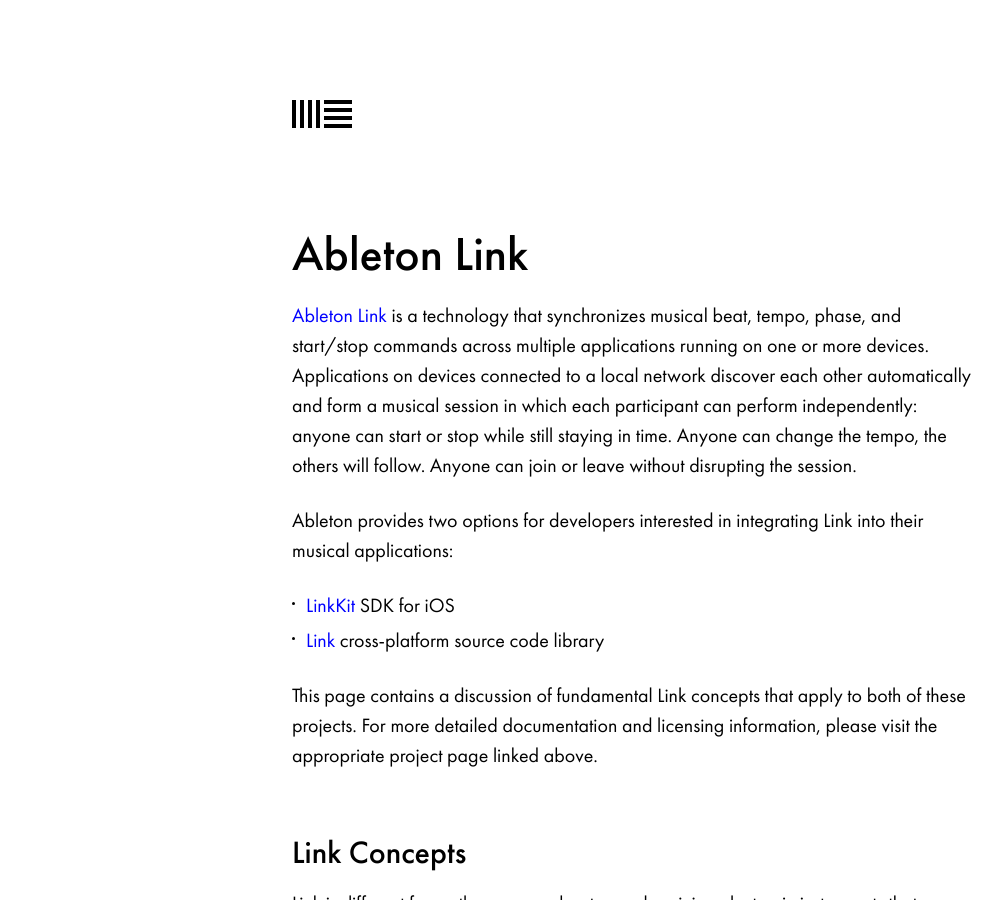
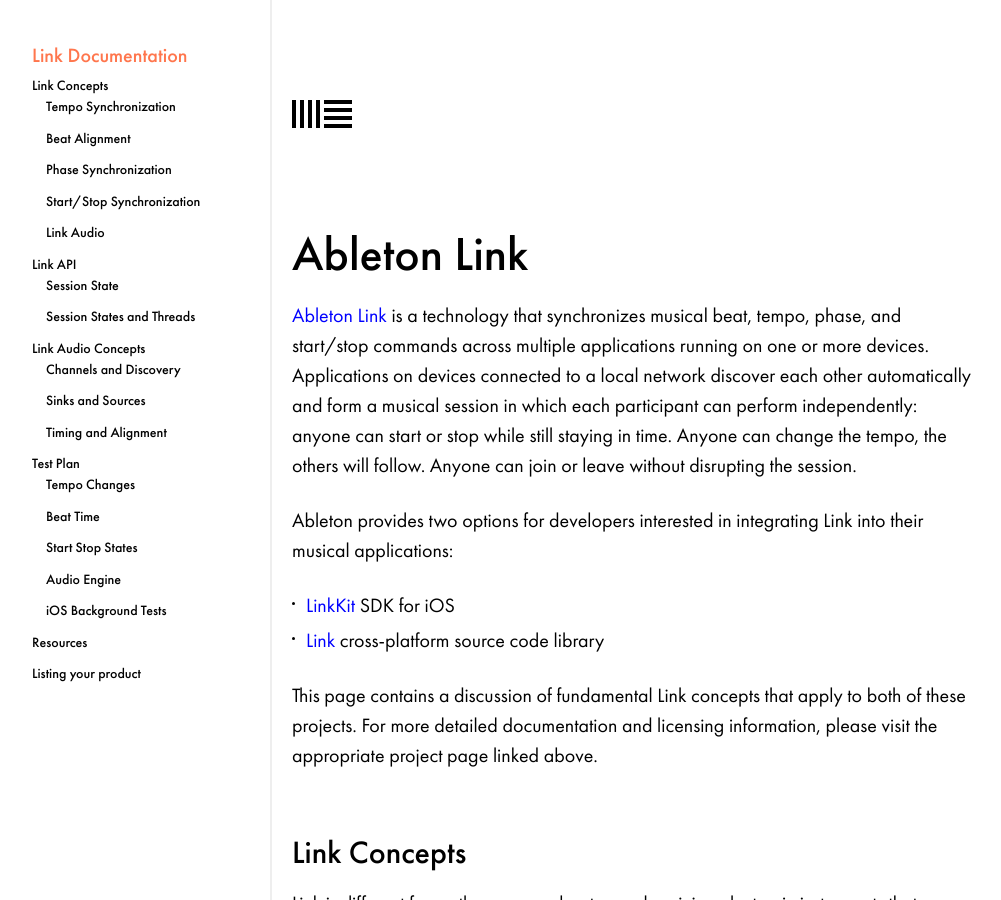
Before and after one commit to Ableton/ableton.github.io, a Jekyll site: the page built from link/index.md, in a window 1280 px wide and 900 px high. Shown: the whole window, without its empty margins (8-1009 px from the left). Built offline with Jekyll 4.4.1, drawn with Linux system fonts in a browser that asks for light colours.

Commit message:
Add TOC to Link documentation

```diff
--- /dev/null
+++ b/_includes/link/toc.html
@@ -0,0 +1,53 @@
+<input type="checkbox" class="toc__trigger" name="toc__trigger" id="toc__trigger">
+<label class="toc__trigger-label" for="toc__trigger">
+  Menu
+  <svg class="toc__trigger-label__icon is-down" width="7px" height="5px" viewBox="0 0 7 5" version="1.1" xmlns="http://www.w3.org/2000/svg" xmlns:xlink="http://www.w3.org/1999/xlink">
+    <g>
+      <path d="M0,0 L3.5,5 L7,0 L0,0 Z"></path>
+    </g>
+  </svg>
+  <svg class="toc__trigger-label__icon is-up" width="7px" height="5px" viewBox="0 0 7 5" version="1.1" xmlns="http://www.w3.org/2000/svg" xmlns:xlink="http://www.w3.org/1999/xlink">
+    <g>
+      <path d="M-4.4408921e-16,4.4408921e-16 L3.5,5 L7,4.4408921e-16 L-4.4408921e-16,4.4408921e-16 Z" transform="translate(3.500000, 2.500000) rotate(-180.000000) translate(-3.500000, -2.500000)"></path>
+    </g>
+  </svg>
+</label>
+
+<div class="toc">
+  <ul class="toc__list">
+    <li class="toc__list__item toc__list__item--primary is-active"><a href="{{ site.baseurl }}/link/">Link Documentation</a></li>
+    <li class="toc__list__item"><a href="{{ site.baseurl }}/link/#link-concepts">Link Concepts</a>
+      <ul class="toc__list">
+        <li class="toc__list__item"><a href="{{ site.baseurl }}/link/#tempo-synchronization">Tempo Synchronization</a></li>
+        <li class="toc__list__item"><a href="{{ site.baseurl }}/link/#beat-alignment">Beat Alignment</a></li>
+        <li class="toc__list__item"><a href="{{ site.baseurl }}/link/#phase-synchronization">Phase Synchronization</a></li>
+        <li class="toc__list__item"><a href="{{ site.baseurl }}/link/#startstop-synchronization">Start/Stop Synchronization</a></li>
+        <li class="toc__list__item"><a href="{{ site.baseurl }}/link/#link-audio">Link Audio</a></li>
+      </ul>
+    </li>
+    <li class="toc__list__item"><a href="{{ site.baseurl }}/link/#link-api">Link API</a>
+      <ul class="toc__list">
+        <li class="toc__list__item"><a href="{{ site.baseurl }}/link/#session-state">Session State</a></li>
+        <li class="toc__list__item"><a href="{{ site.baseurl }}/link/#session-states-and-threads">Session States and Threads</a></li>
+      </ul>
+    </li>
+    <li class="toc__list__item"><a href="{{ site.baseurl }}/link/#link-audio-concepts">Link Audio Concepts</a>
+      <ul class="toc__list">
+        <li class="toc__list__item"><a href="{{ site.baseurl }}/link/#channels-and-discovery">Channels and Discovery</a></li>
+        <li class="toc__list__item"><a href="{{ site.baseurl }}/link/#sinks-and-sources">Sinks and Sources</a></li>
+        <li class="toc__list__item"><a href="{{ site.baseurl }}/link/#timing-and-alignment">Timing and Alignment</a></li>
+      </ul>
+    </li>
+    <li class="toc__list__item"><a href="{{ site.baseurl }}/link/#test-plan">Test Plan</a>
+      <ul class="toc__list">
+        <li class="toc__list__item"><a href="{{ site.baseurl }}/link/#tempo-changes">Tempo Changes</a></li>
+        <li class="toc__list__item"><a href="{{ site.baseurl }}/link/#beat-time">Beat Time</a></li>
+        <li class="toc__list__item"><a href="{{ site.baseurl }}/link/#start-stop-states">Start Stop States</a></li>
+        <li class="toc__list__item"><a href="{{ site.baseurl }}/link/#audio-engine">Audio Engine</a></li>
+        <li class="toc__list__item"><a href="{{ site.baseurl }}/link/#ios-specific-background-behavior-tests">iOS Background Tests</a></li>
+      </ul>
+    </li>
+    <li class="toc__list__item"><a href="{{ site.baseurl }}/link/#resources">Resources</a></li>
+    <li class="toc__list__item"><a href="{{ site.baseurl }}/link/#listing-your-product-on-abletoncom">Listing your product</a></li>
+  </ul>
+</div>
--- a/_layouts/link.html
+++ b/_layouts/link.html
@@ -4,6 +4,7 @@
   <body>
     <div class="wrapper">
       {% include header.html %}
+      {% include link/toc.html %}
       <main class="body-text">
         {{ content }}
       </main>
```
